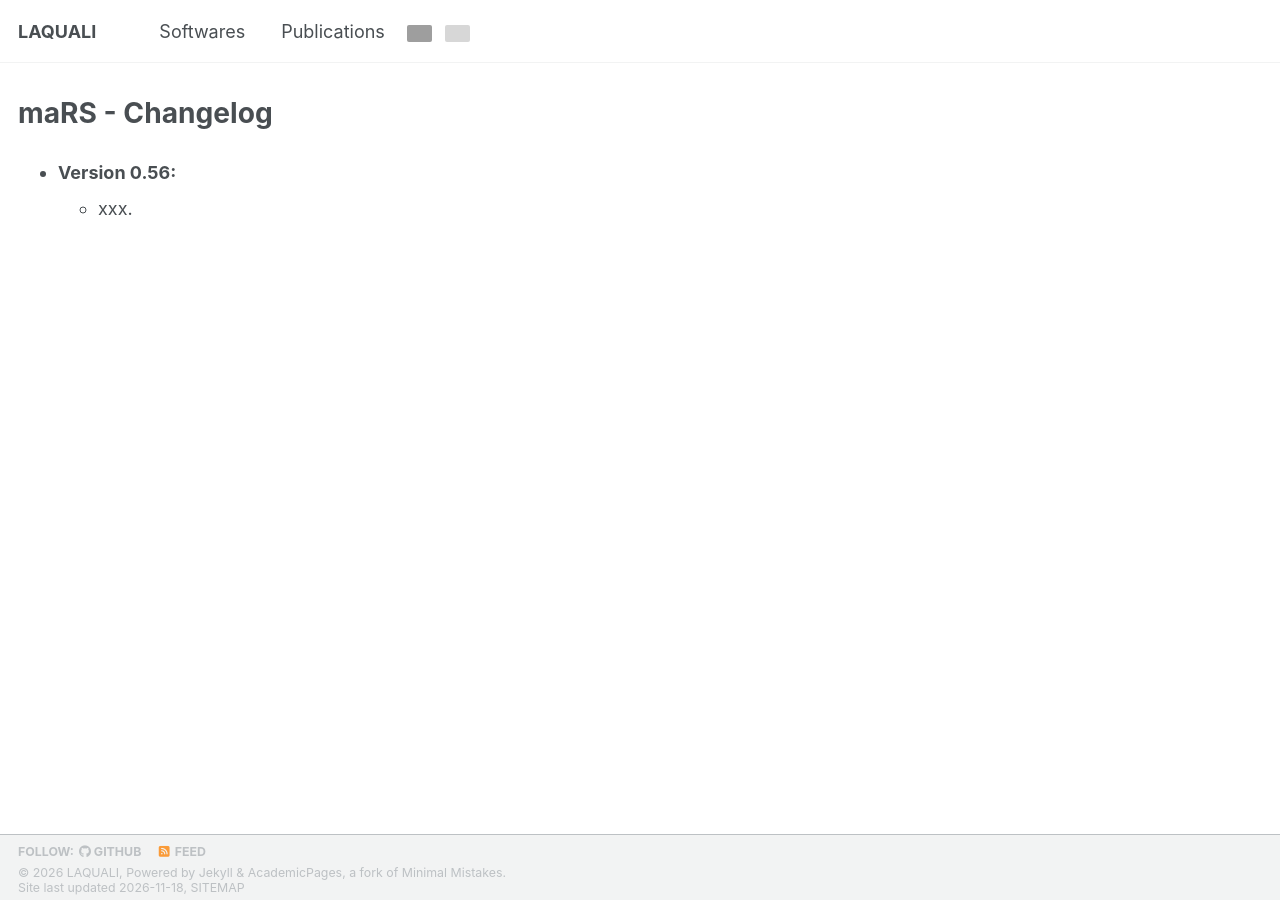
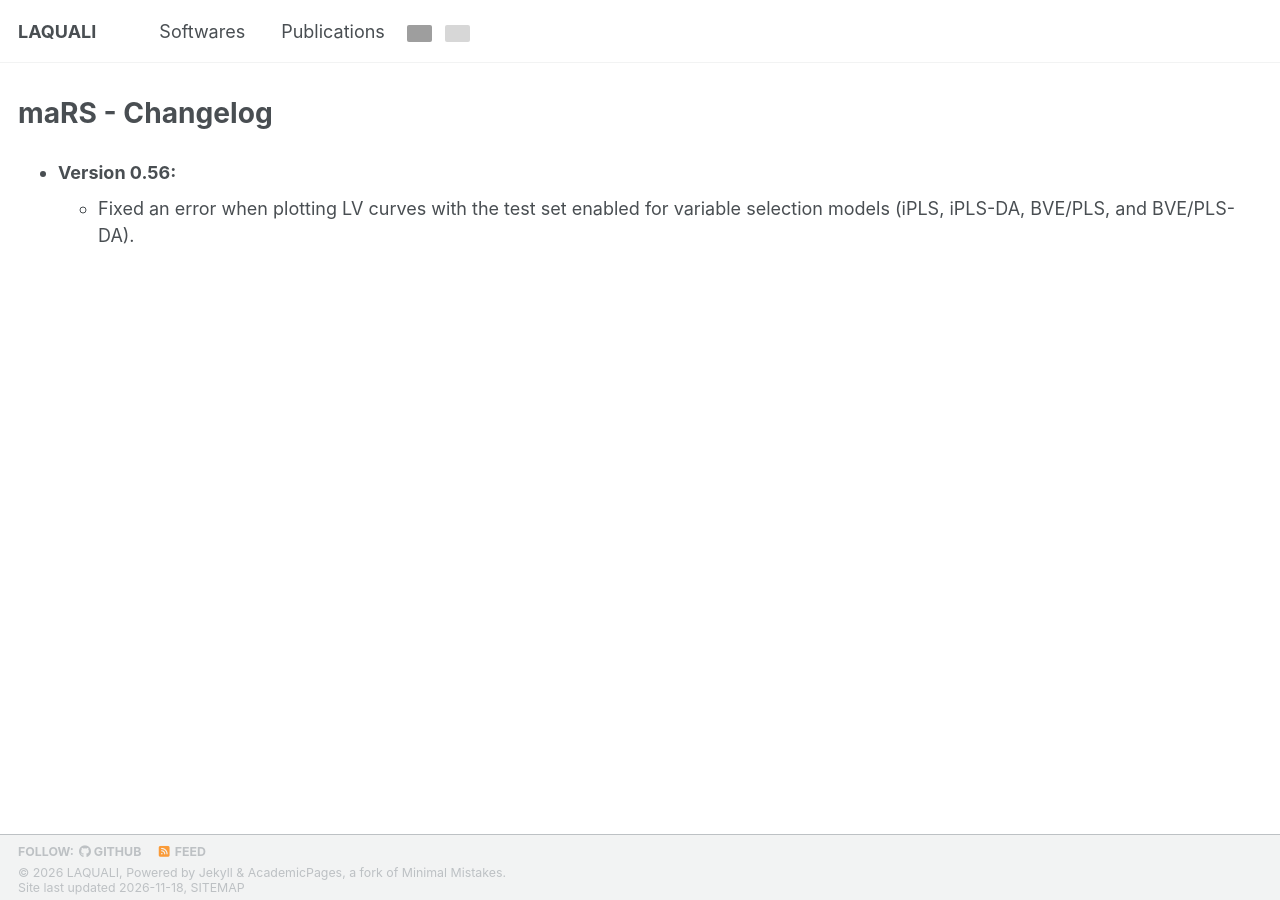
Before and after one commit to LAQUALI-UFLA/laquali-ufla.github.io, a Jekyll site: the page built from _pages/softwares/mars_changelog.md, in a window 1280 px wide. Built offline with Jekyll 4.4.1, drawn with Linux system fonts in a browser that asks for light colours; a style sheet for code colours, icons or effects is not loaded; grey boxes are pictures that could not be loaded.

Commit message:
Update changelog for version 0.56
Fixed an error related to plotting LV curves in variable selection models.

```diff
--- a/_pages/softwares/mars_changelog.md
+++ b/_pages/softwares/mars_changelog.md
@@ -5,4 +5,4 @@ author_profile: false
 ---
 
 - **Version 0.56:**
-  - xxx.
+  - Fixed an error when plotting LV curves with the test set enabled for variable selection models (iPLS, iPLS-DA, BVE/PLS, and BVE/PLS-DA).
```
